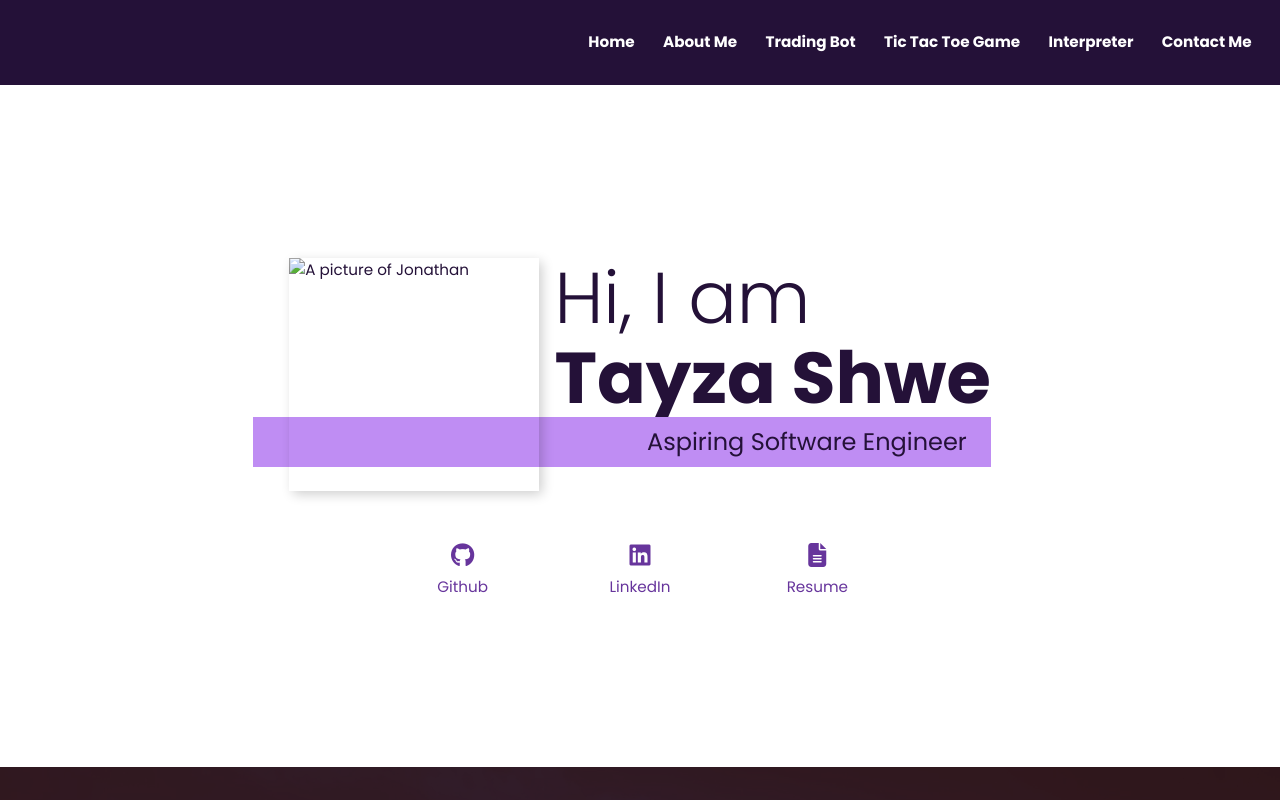
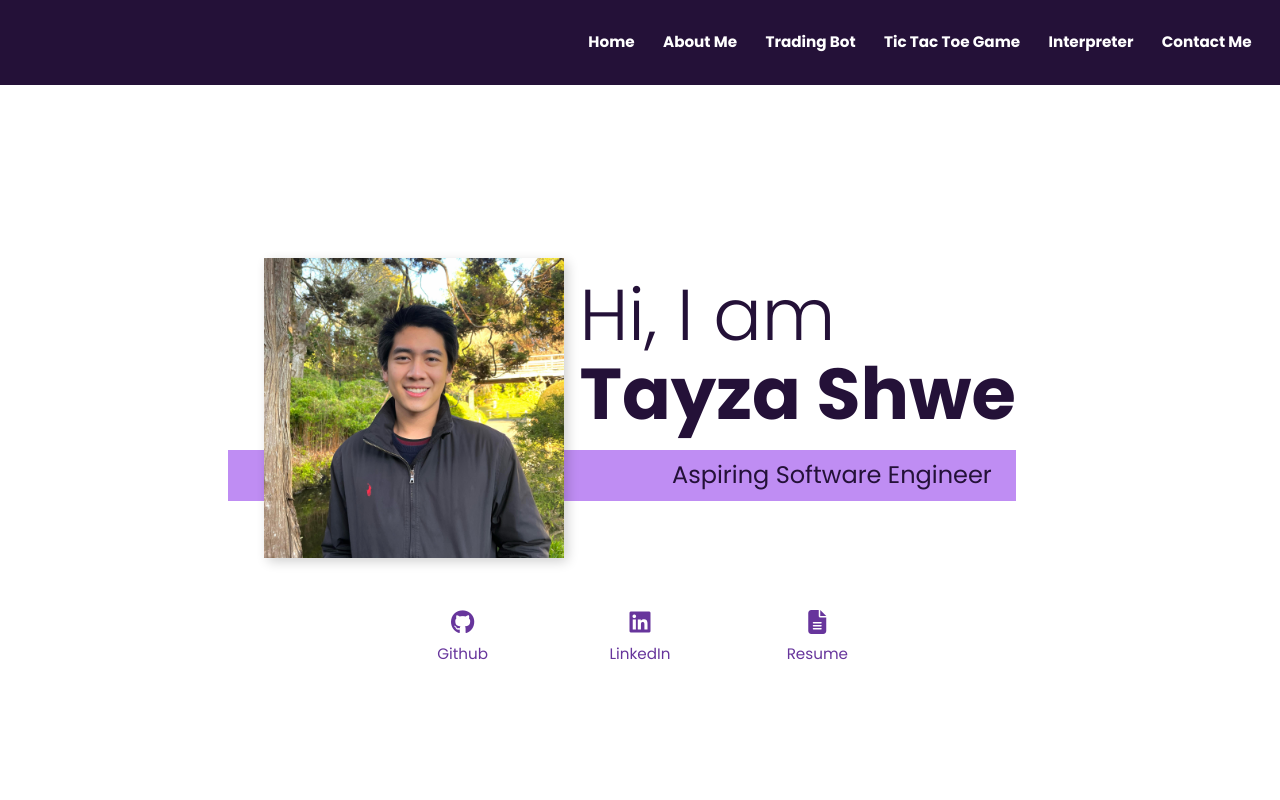
Before and after one commit to TayzaShwe/portfolio_website, a plain HTML site: page index.html in a window 1280 px wide. Shown: the top 800 px of the page. Drawn offline with nearby package versions, Linux system fonts and the light colour scheme.

Commit message:
updated portrait

```diff
--- a/index.html
+++ b/index.html
@@ -36,7 +36,7 @@
             <div class="introduction-grid-wrapper">
                 <h1 class="section-title section-title-introduction">Hi, I am <strong>Tayza Shwe</strong></h1>
                 <p class="section-subtitle section-subtitle-introduction">Aspiring Software Engineer</p>
-                <img class="section-introduction-img" src="./img/portrait_of_me.png" alt="A picture of Jonathan">
+                <img class="section-introduction-img" src="./img/portrait_of_me.jpg" alt="A picture of Jonathan">
             </div>
             <ul class="work-list-intro">
                 <li class="work-list-item-intro">
```
